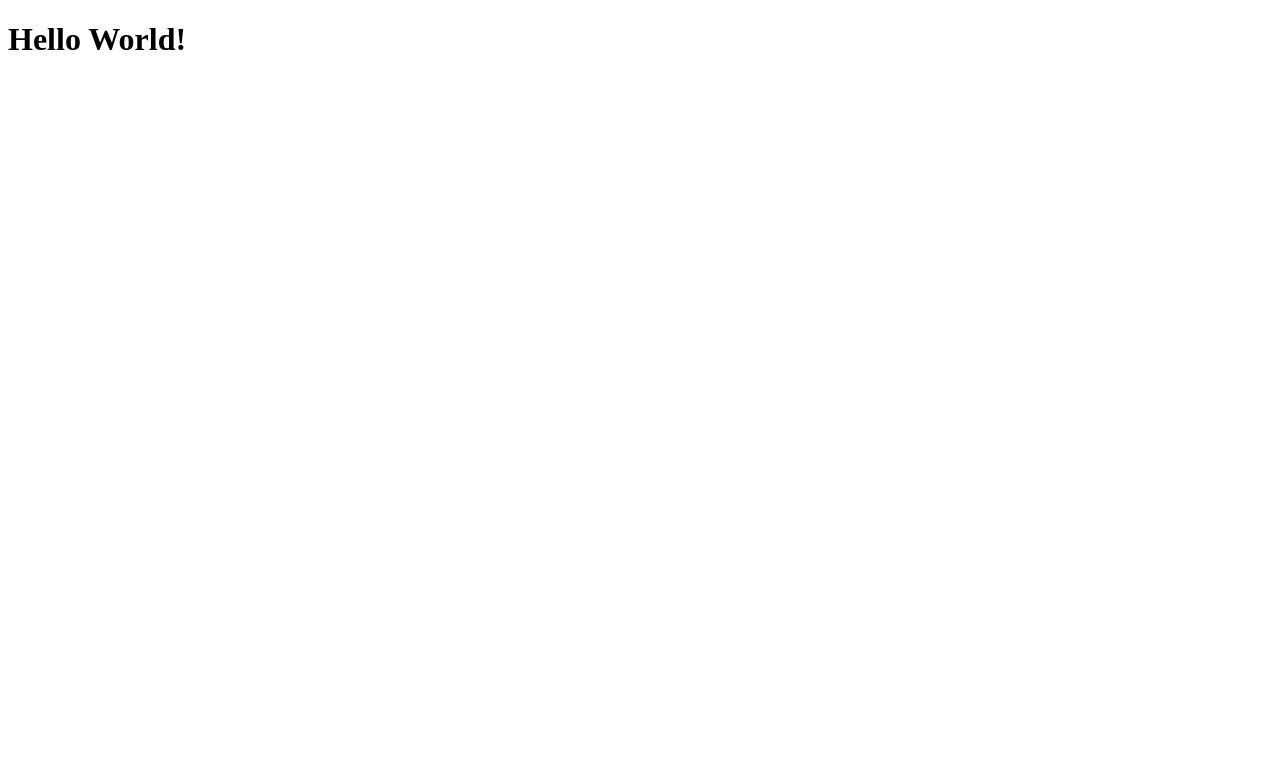
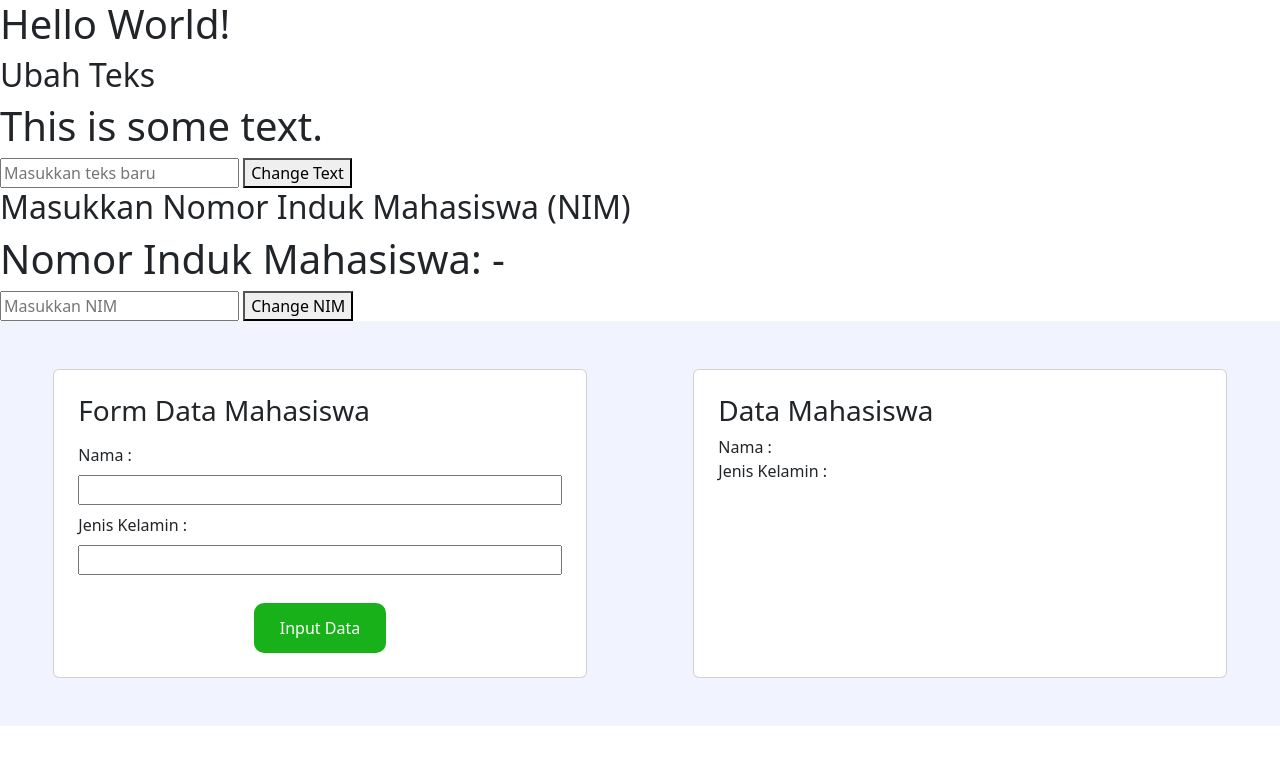
Before and after one commit to raihannajmi/CH2-09-19-2024-Tugas-Kelompok-1, a website: page index.html in a window 1280 px wide. Drawn offline with nearby package versions, Linux system fonts and the light colour scheme.

Commit message:
add section input data mahasiswa

```diff
--- a/index.html
+++ b/index.html
@@ -1,11 +1,81 @@
 <!DOCTYPE html>
 <html lang="en">
 <head>
-    <meta charset="UTF-8" />
-    <meta name="viewport" content="width=device-width, initial-scale=1.0" />
+  <meta charset="UTF-8">
+  <meta name="viewport" content="width=device-width, initial-scale=1.0">
   <title>Document</title>
+	<link rel="stylesheet" href="node_modules/bootstrap/dist/css/bootstrap.css">
+  <script src="node_modules/@popperjs/core/dist/umd/popper.min.js"></script>
+  <script src="node_modules/bootstrap/dist/js/bootstrap.js"></script>
+  <link rel="stylesheet" href="style.css">
 </head>
+
 <body>
   <h1>Hello World!</h1>
+
+  <!-- Section untuk mengubah teks -->
+  <section>
+    <h2>Ubah Teks</h2>
+    <h1 id="demo">This is some text.</h1>
+
+    <input type="text" id="inputText" placeholder="Masukkan teks baru" />
+
+    <button onclick="changeText()">Change Text</button>
+
+    <script>
+      function changeText() {
+        // Ambil elemen input dan teks demo
+        let inputElement = document.getElementById("inputText");
+        let demoElement = document.getElementById("demo");
+
+        // Ubah teks elemen 'demo' berdasarkan input
+        demoElement.textContent = inputElement.value;
+      }
+    </script>
+  </section>
+
+  <!-- Section untuk memasukkan NIM -->
+  <section>
+    <h2>Masukkan Nomor Induk Mahasiswa (NIM)</h2>
+    <h1 id="nimDemo">Nomor Induk Mahasiswa: -</h1>
+
+    <input type="text" id="nimInput" placeholder="Masukkan NIM" />
+
+    <button onclick="changeNIM()">Change NIM</button>
+
+    <script>
+      function changeNIM() {
+        //Input untuk NIM
+        let nimElement = document.getElementById("nimInput");
+        let nimDemoElement = document.getElementById("nimDemo");
+
+        //Teks elemen 'nimDemo' berdasarkan input NIM
+        nimDemoElement.textContent = `Nomor Induk Mahasiswa: ${nimElement.value}`;
+      }
+    </script>
+  </section>
+
+  <!-- section input data mahasiswa made by aqsa -->
+  <div id="sect-1" class="py-5 bg-custom d-flex flex-column gap-4 gap-md-0 flex-md-row justify-content-around align-items-center align-items-md-stretch">
+    <form action="" id="aqsa" class="card p-4 col-11 col-md-5 d-flex flex-column gap-2">
+      <h3>Form Data Mahasiswa</h3>
+      Nama : <input type="text" id="IName">
+      Jenis Kelamin : <input type="text" id="IGender">
+      <div onclick="changeText()" class="button">Input Data</div>
+    </form>
+
+    <div class="card col-11 col-md-5 p-4">
+      <h3>Data Mahasiswa</h3>
+      Nama : <div id="name" class="fw-bold"></div>
+      Jenis Kelamin : <div id="gender" class="fw-bold"></div>
+    </div>
+  </div>
+
+  <script>
+    function changeText() {
+      document.getElementById("name").innerHTML = document.getElementById("IName").value;
+      document.getElementById("gender").innerHTML = document.getElementById("IGender").value;
+    }
+  </script>
 </body>
 </html>
--- /dev/null
+++ b/package.json
@@ -0,0 +1,5 @@
+{
+  "dependencies": {
+    "bootstrap": "^5.3.3"
+  }
+}
--- /dev/null
+++ b/style.css
@@ -0,0 +1,12 @@
+.bg-custom{
+  background: #F1F3FF;
+}
+.button {
+  background-color: rgb(25, 177, 25);
+  padding: 1vw 2vw;
+  border-radius: 10px;
+  color: white;
+  width: fit-content;
+  margin: 20px auto 0;
+  cursor: pointer;
+}
```
Also changed, not shown: 1 other file. Lines whose indentation alone changed are shown as unchanged.
